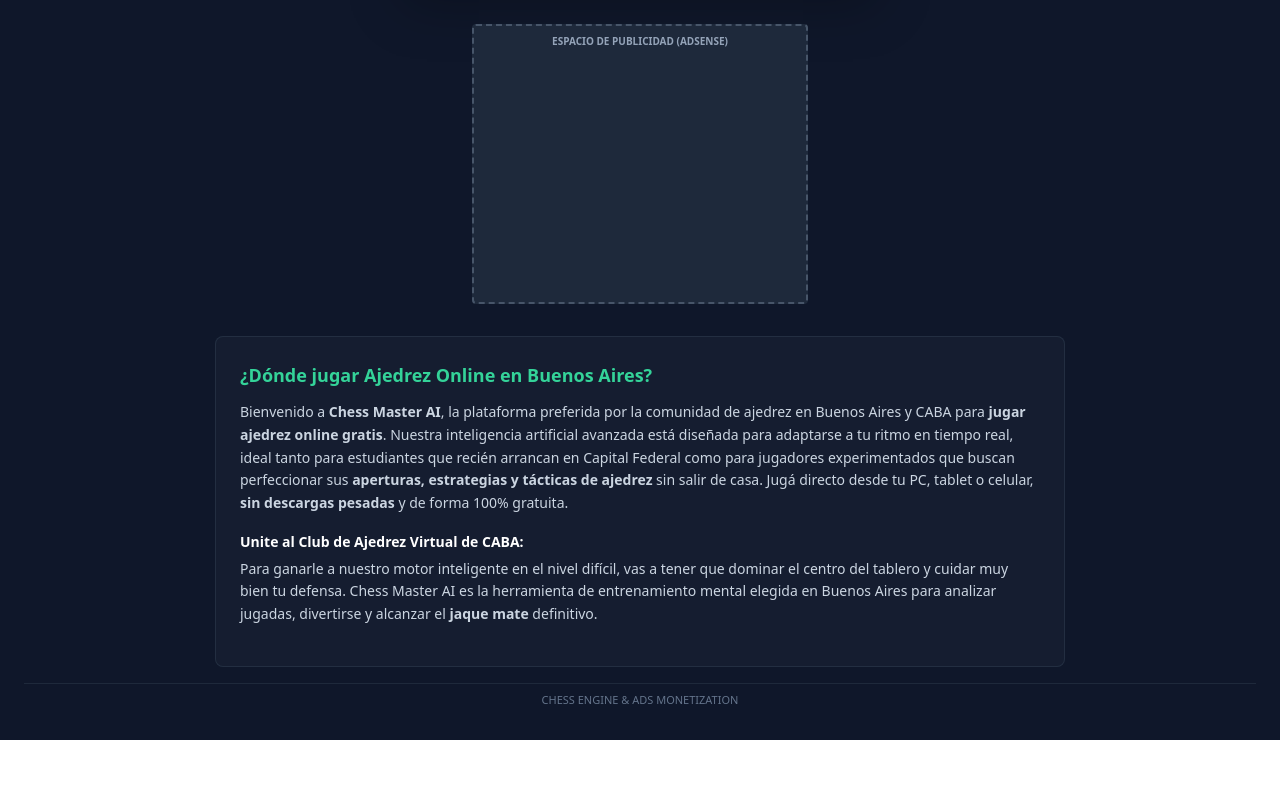
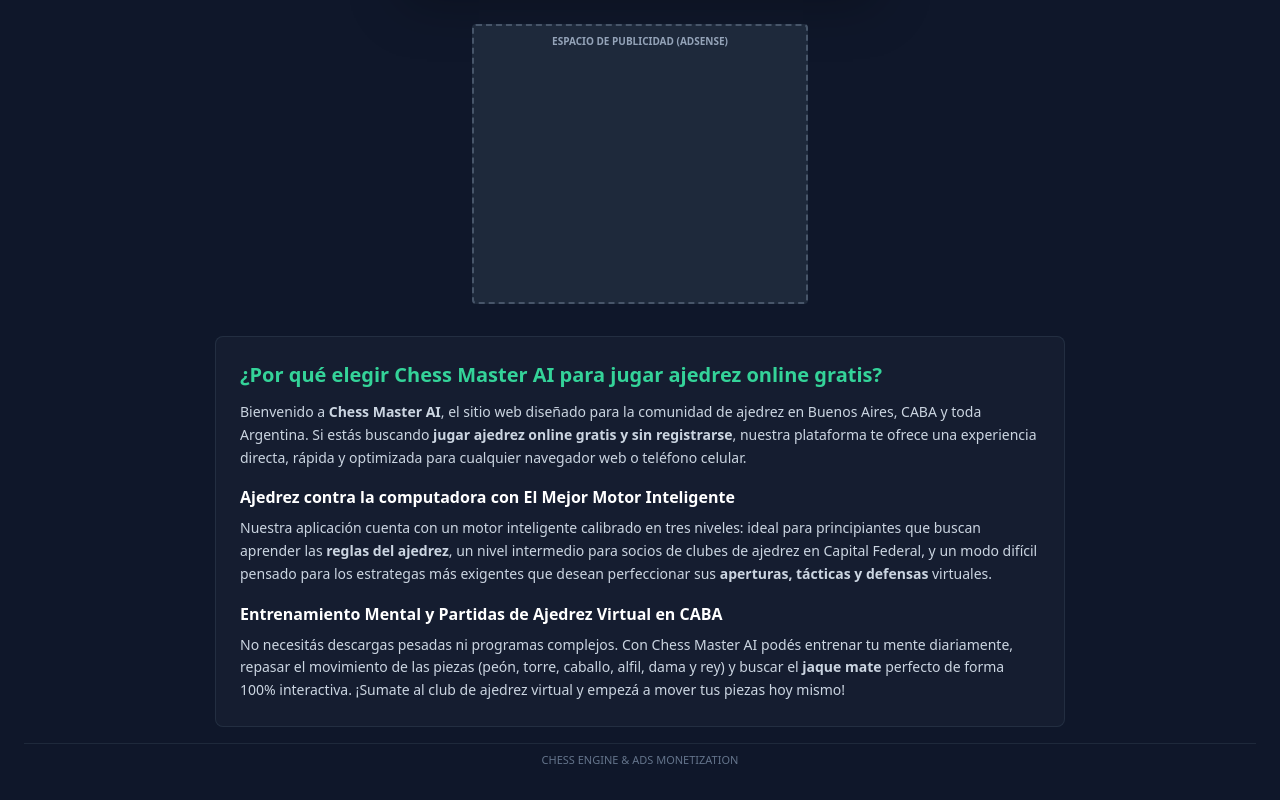
Before and after one commit to herolibech2014-code/ajedrez-final, a React (Vite) app: page / in a window 1280 px wide. Shown: the part 488-1288 px from the top of the page. Before the commit the page ends 1228 px from the top, so only its background shows below. Built offline with nearby package versions, Linux system fonts and the light colour scheme.

Commit message:
Update juego.jsx

```diff
--- a/src/juego.jsx
+++ b/src/juego.jsx
@@ -194,7 +194,7 @@
 
   // --- RENDERS DE PANTALLA ---
 
-  // 1. MENÚ PRINCIPAL (Con los dos espacios recuperados y aprobados por Google)
+  // 1. MENÚ PRINCIPAL (Con dos espacios de publicidad y optimización SEO masiva)
   if (pantalla === 'inicio') {
     return (
       <div className="min-h-screen bg-slate-900 text-white font-sans flex flex-col justify-between p-6">
@@ -203,7 +203,7 @@
           <p className="text-sm text-slate-400 mt-2">El mejor simulador de ajedrez virtual libre y gratuito</p>
         </header>
 
-        {/* PRIMER ANUNCIO: HORIZONTAL ARRIBA */}
+        {/* ANUNCIO 1: HORIZONTAL ARRIBA */}
         <div className="w-full max-w-[728px] mx-auto my-2">
           <GoogleAd slot="1960438176" format="horizontal" estiloSimulado="w-full h-[90px]" />
         </div>
@@ -220,20 +220,26 @@
           </button>
         </div>
 
-        {/* SEGUNDO ANUNCIO: CUADRADO EN EL MEDIO (BIEN SEPARADO DEL JUEGO) */}
+        {/* ANUNCIO 2: CUADRADO EN EL MEDIO */}
         <div className="w-full max-w-[336px] mx-auto my-4">
           <GoogleAd slot="1326013356" format="rectangle" estiloSimulado="w-full h-[280px]" />
         </div>
 
-        {/* TEXTO SEO PARA EL ROBOT */}
+        {/* SECCIÓN DE CONTENIDO SEO PROFUNDO PARA EL ROBOT DE GOOGLE */}
         <section className="w-full max-w-[850px] mx-auto my-4 bg-slate-800/40 p-6 rounded-lg border border-slate-700/50 text-sm text-slate-300 leading-relaxed">
-          <h2 className="text-lg font-bold text-emerald-400 mb-3">¿Dónde jugar Ajedrez Online en Buenos Aires?</h2>
+          <h2 className="text-xl font-bold text-emerald-400 mb-3">¿Por qué elegir Chess Master AI para jugar ajedrez online gratis?</h2>
           <p className="mb-4">
-            Bienvenido a <strong>Chess Master AI</strong>, la plataforma preferida por la comunidad de ajedrez en Buenos Aires y CABA para <strong>jugar ajedrez online gratis</strong>. Nuestra inteligencia artificial avanzada está diseñada para adaptarse a tu ritmo en tiempo real, ideal tanto para estudiantes que recién arrancan en Capital Federal como para jugadores experimentados que buscan perfeccionar sus <strong>aperturas, estrategias y tácticas de ajedrez</strong> sin salir de casa. Jugá directo desde tu PC, tablet o celular, <strong>sin descargas pesadas</strong> y de forma 100% gratuita.
+            Bienvenido a <strong>Chess Master AI</strong>, el sitio web diseñado para la comunidad de ajedrez en Buenos Aires, CABA y toda Argentina. Si estás buscando <strong>jugar ajedrez online gratis y sin registrarse</strong>, nuestra plataforma te ofrece una experiencia directa, rápida y optimizada para cualquier navegador web o teléfono celular.
           </p>
-          <h3 className="font-semibold text-white mb-1">Unite al Club de Ajedrez Virtual de CABA:</h3>
+
+          <h3 className="text-base font-semibold text-white mb-2">Ajedrez contra la computadora con El Mejor Motor Inteligente</h3>
           <p className="mb-4">
-            Para ganarle a nuestro motor inteligente en el nivel difícil, vas a tener que dominar el centro del tablero y cuidar muy bien tu defensa. Chess Master AI es la herramienta de entrenamiento mental elegida en Buenos Aires para analizar jugadas, divertirse y alcanzar el <strong>jaque mate</strong> definitivo.
+            Nuestra aplicación cuenta con un motor inteligente calibrado en tres niveles: ideal para principiantes que buscan aprender las <strong>reglas del ajedrez</strong>, un nivel intermedio para socios de clubes de ajedrez en Capital Federal, y un modo difícil pensado para los estrategas más exigentes que desean perfeccionar sus <strong>aperturas, tácticas y defensas</strong> virtuales.
+          </p>
+
+          <h3 className="text-base font-semibold text-white mb-2">Entrenamiento Mental y Partidas de Ajedrez Virtual en CABA</h3>
+          <p>
+            No necesitás descargas pesadas ni programas complejos. Con Chess Master AI podés entrenar tu mente diariamente, repasar el movimiento de las piezas (peón, torre, caballo, alfil, dama y rey) y buscar el <strong>jaque mate</strong> perfecto de forma 100% interactiva. ¡Sumate al club de ajedrez virtual y empezá a mover tus piezas hoy mismo!
           </p>
         </section>
 
@@ -244,7 +250,7 @@
     );
   }
 
-  // 2. PANTALLA DEL TABLERO (Limpia para cumplir las normas de Google)
+  // 2. PANTALLA DEL TABLERO (Limpia para cumplir al 100% las normativas)
   return (
     <div className="min-h-screen bg-slate-900 text-white font-sans flex flex-col justify-between p-4">
       <header className="flex justify-between items-center max-w-[1000px] w-full mx-auto my-2 border-b border-slate-800 pb-2">
```
